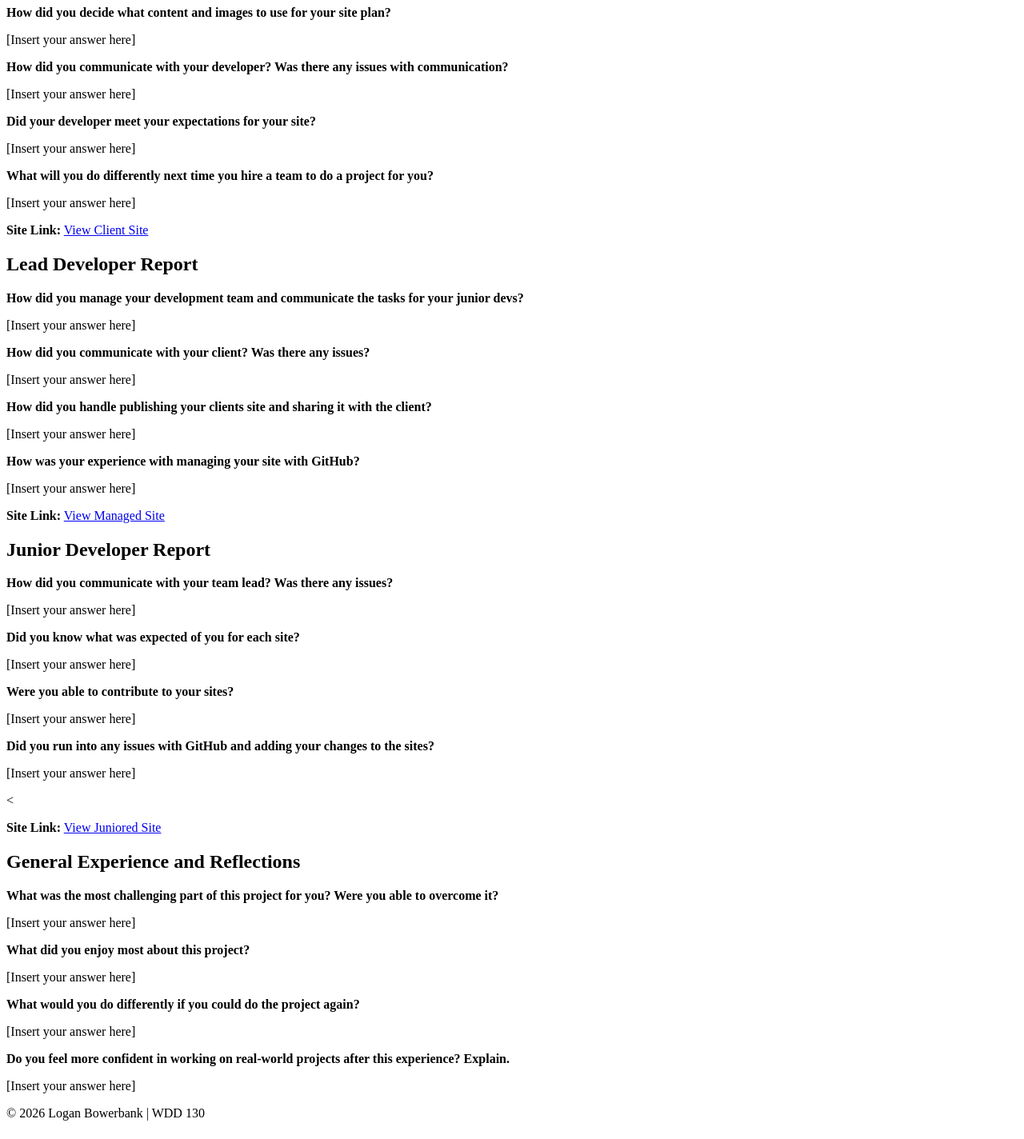
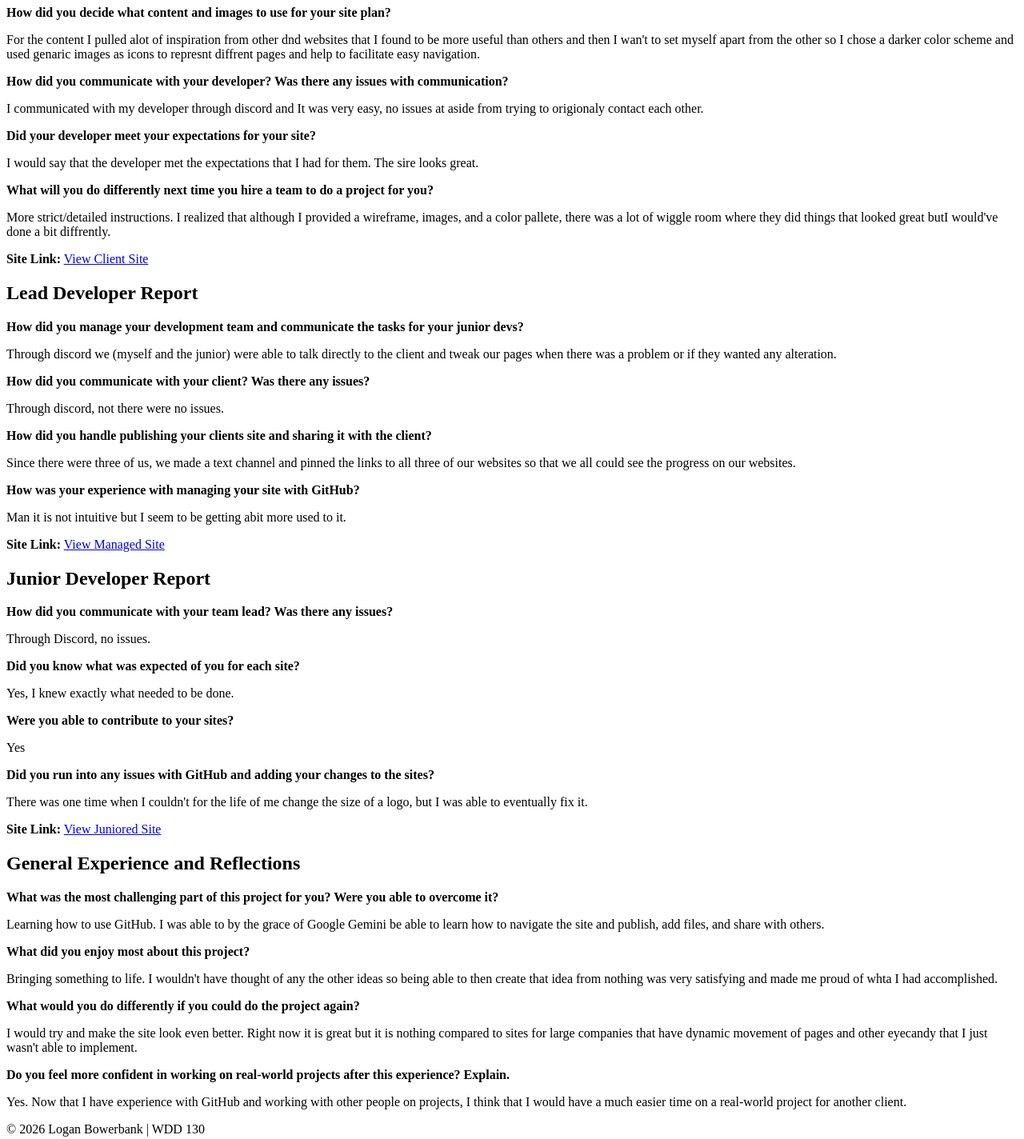
Before and after one commit to loganbowerbank-cmyk/PortalPage, a plain HTML site: page client_report.html in a window 1280 px wide. Shown: the part 120-1544 px from the top of the page at 80% size. Drawn offline with Linux system fonts and the light colour scheme.

Commit message:
Revise client report with detailed answers
Updated client report with detailed responses to questions regarding content choices, communication, and project management.

```diff
--- a/client_report.html
+++ b/client_report.html
@@ -14,34 +14,33 @@
         <section>
             <h2>Client Report</h2>
             <p><strong>How did you decide what content and images to use for your site plan?</strong></p>
-            <p>[Insert your answer here]</p>
+            <p>For the content I pulled alot of inspiration from other dnd websites that I found to be more useful than others and then I wan't to set myself apart from the other so I chose a darker color scheme and used genaric images as icons to represnt diffrent pages and help to facilitate easy navigation.</p>
 
             <p><strong>How did you communicate with your developer? Was there any issues with communication?</strong></p>
-            <p>[Insert your answer here]</p>
+            <p>I communicated with my developer through discord and It was very easy, no issues at aside from trying to origionaly contact each other.</p>
 
             <p><strong>Did your developer meet your expectations for your site?</strong></p>
-            <p>[Insert your answer here]</p>
+            <p>I would say that the developer met the expectations that I had for them. The sire looks great.</p>
 
             <p><strong>What will you do differently next time you hire a team to do a project for you?</strong></p>
-            <p>[Insert your answer here]</p>
+            <p>More strict/detailed instructions. I realized that although I provided a wireframe, images, and a color pallete, there was a lot of wiggle room where they did things that looked great butI would've done a bit diffrently.</p>
 
             <p><strong>Site Link:</strong> <a href="https://bdphillips17.github.io/wdd130-bowerbank/">View Client Site</a></p>
         </section>
 
-        <!-- 03 Lead Developer Report Section -->
         <section>
             <h2>Lead Developer Report</h2>
             <p><strong>How did you manage your development team and communicate the tasks for your junior devs?</strong></p>
-            <p>[Insert your answer here]</p>
+            <p>Through discord we (myself and the junior) were able to talk directly to the client and tweak our pages when there was a problem or if they wanted any alteration.</p>
 
             <p><strong>How did you communicate with your client? Was there any issues?</strong></p>
-            <p>[Insert your answer here]</p>
+            <p>Through discord, not there were no issues.</p>
 
             <p><strong>How did you handle publishing your clients site and sharing it with the client?</strong></p>
-            <p>[Insert your answer here]</p>
+            <p>Since there were three of us, we made a text channel and pinned the links to all three of our websites so that we all could see the progress on our websites.</p>
 
             <p><strong>How was your experience with managing your site with GitHub?</strong></p>
-            <p>[Insert your answer here]</p>
+            <p>Man it is not intuitive but I seem to be getting abit more used to it.</p>
 
             <p><strong>Site Link:</strong> <a href="https://loganbowerbank-cmyk.github.io/JamesGurr/">View Managed Site</a></p>
         </section>
@@ -49,33 +48,33 @@
         <section>
             <h2>Junior Developer Report</h2>
             <p><strong>How did you communicate with your team lead? Was there any issues?</strong></p>
-            <p>[Insert your answer here]</p>
+            <p>Through Discord, no issues.</p>
 
             <p><strong>Did you know what was expected of you for each site?</strong></p>
-            <p>[Insert your answer here]</p>
+            <p>Yes, I knew exactly what needed to be done.</p>
 
             <p><strong>Were you able to contribute to your sites?</strong></p>
-            <p>[Insert your answer here]</p>
+            <p>Yes</p>
 
             <p><strong>Did you run into any issues with GitHub and adding your changes to the sites?</strong></p>
-            <p>[Insert your answer here]</p>
+            <p>There was one time when I couldn't for the life of me change the size of a logo, but I was able to eventually fix it.</p>
 
-            <<p><strong>Site Link:</strong> <a href="https://jamesgurr.github.io/wdd130-phillips/">View Juniored Site</a></p>
+            <p><strong>Site Link:</strong> <a href="https://jamesgurr.github.io/wdd130-phillips/">View Juniored Site</a></p>
         </section>
 
         <section>
             <h2>General Experience and Reflections</h2>
             <p><strong>What was the most challenging part of this project for you? Were you able to overcome it?</strong></p>
-            <p>[Insert your answer here]</p>
+            <p>Learning how to use GitHub. I was able to by the grace of Google Gemini be able to learn how to navigate the site and publish, add files, and share with others.</p>
 
             <p><strong>What did you enjoy most about this project?</strong></p>
-            <p>[Insert your answer here]</p>
+            <p>Bringing something to life. I wouldn't have thought of any the other ideas so being able to then create that idea from nothing was very satisfying and made me proud of whta I had accomplished.</p>
 
             <p><strong>What would you do differently if you could do the project again?</strong></p>
-            <p>[Insert your answer here]</p>
+            <p>I would try and make the site look even better. Right now it is great but it is nothing compared to sites for large companies that have dynamic movement of pages and other eyecandy that I just wasn't able to implement.</p>
 
             <p><strong>Do you feel more confident in working on real-world projects after this experience? Explain.</strong></p>
-            <p>[Insert your answer here]</p>
+            <p>Yes. Now that I have experience with GitHub and working with other people on projects, I think that I would have a much easier time on a real-world project for another client.</p>
         </section>
     </main>
 
```
